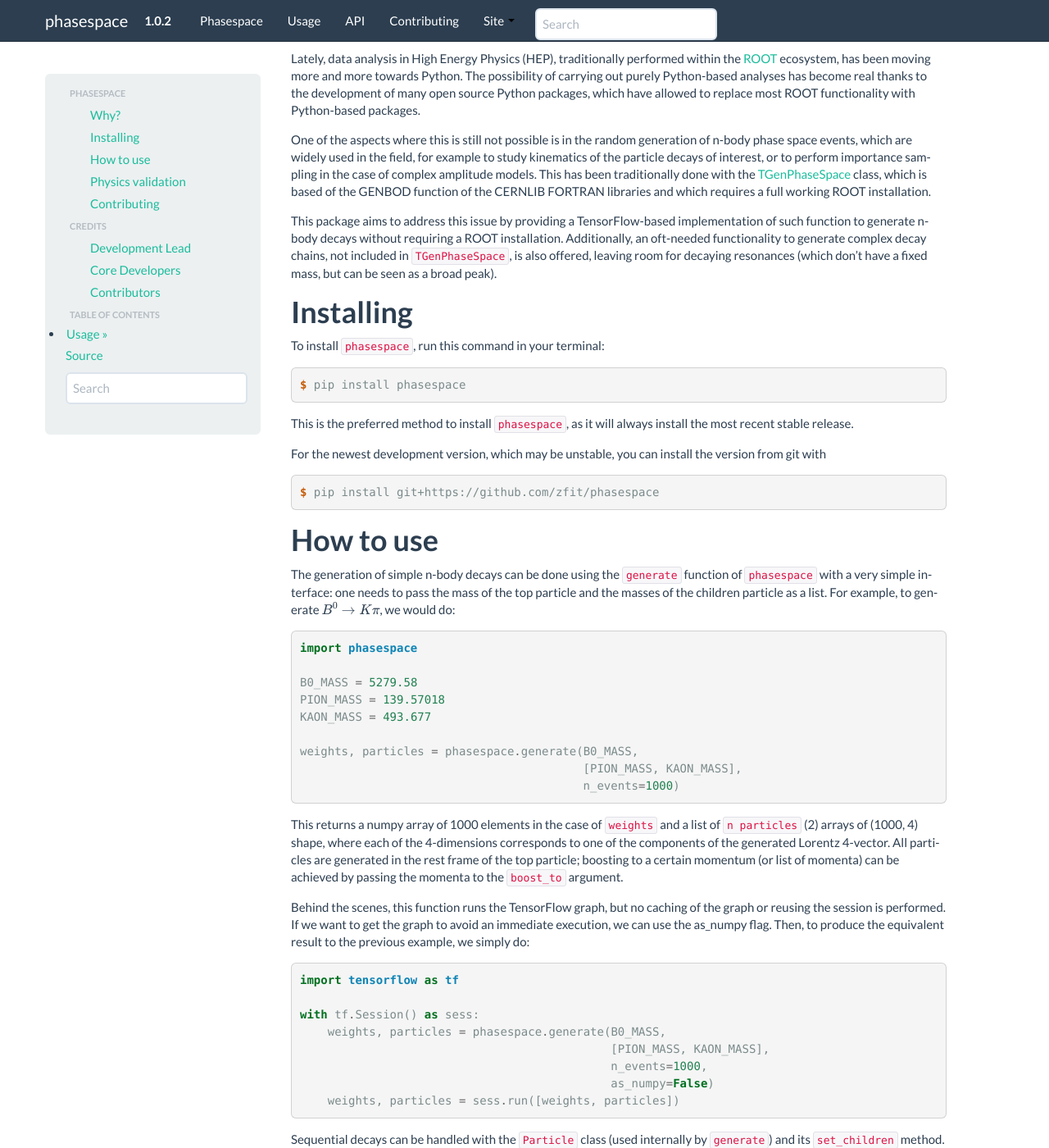
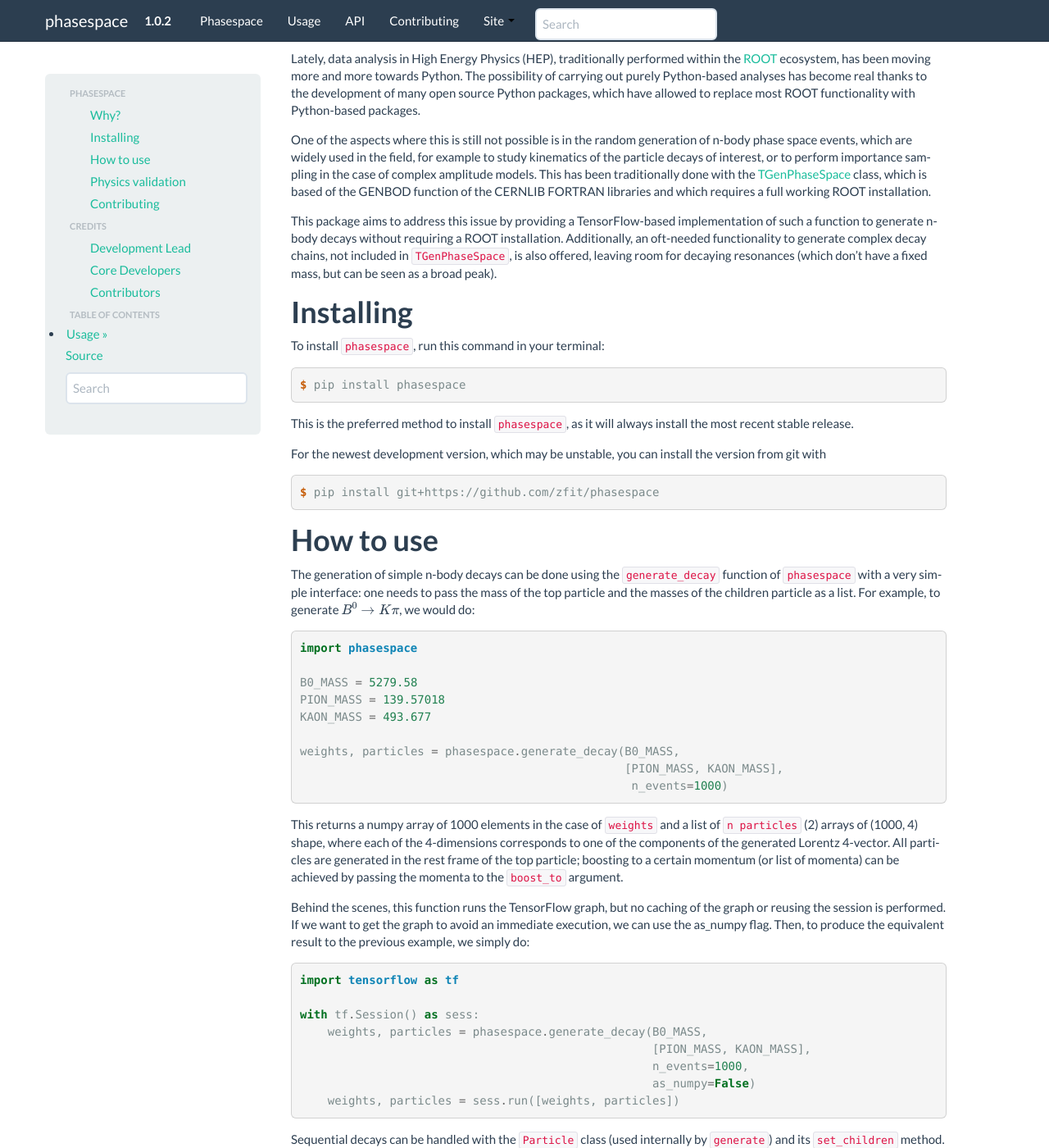
Before and after one commit to zfit/phasespace, a Sphinx documentation site: the page built from docs/index.rst, in a window 1280 px wide and 1400 px high, scrolled down 579 px. Shown: the whole window at 82% size. Built offline with Sphinx 7.4.7, drawn with Linux system fonts in a browser that asks for light colours.

Commit message:
Update docs phsp generate to generate_decay

```diff
--- a/README.rst
+++ b/README.rst
@@ -50,16 +50,23 @@ Free software: BSD-3-Clause.
 
 Why?
 ----
-Lately, data analysis in High Energy Physics (HEP), traditionally performed within the `ROOT`_ ecosystem, has been moving more and more towards Python.
-The possibility of carrying out purely Python-based analyses has become real thanks to the development of many open source Python packages,
+Lately, data analysis in High Energy Physics (HEP), traditionally performed within the `ROOT`_ ecosystem,
+has been moving more and more towards Python.
+The possibility of carrying out purely Python-based analyses has become real thanks to the
+development of many open source Python packages,
 which have allowed to replace most ROOT functionality with Python-based packages.
 
-One of the aspects where this is still not possible is in the random generation of `n`-body phase space events, which are widely used in the field, for example to study kinematics
+One of the aspects where this is still not possible is in the random generation of `n`-body phase space events,
+which are widely used in the field, for example to study kinematics
 of the particle decays of interest, or to perform importance sampling in the case of complex amplitude models.
-This has been traditionally done with the `TGenPhaseSpace`_ class, which is based of the GENBOD function of the CERNLIB FORTRAN libraries and which requires a full working ROOT installation.
+This has been traditionally done with the `TGenPhaseSpace`_ class, which is based of the GENBOD function of the
+CERNLIB FORTRAN libraries and which requires a full working ROOT installation.
 
-This package aims to address this issue by providing a TensorFlow-based implementation of such function to generate `n`-body decays without requiring a ROOT installation.
-Additionally, an oft-needed functionality to generate complex decay chains, not included in ``TGenPhaseSpace``, is also offered, leaving room for decaying resonances (which don't have a fixed mass, but can be seen as a broad peak).
+This package aims to address this issue by providing a TensorFlow-based implementation of such a function
+to generate `n`-body decays without requiring a ROOT installation.
+Additionally, an oft-needed functionality to generate complex decay chains, not included in ``TGenPhaseSpace``,
+is also offered, leaving room for decaying resonances (which don't have a fixed mass, but can be seen as a
+broad peak).
 
 .. _ROOT: https://root.cern.ch
 .. _TGenPhaseSpace: https://root.cern.ch/doc/master/classTGenPhaseSpace.html
@@ -85,7 +92,7 @@ For the newest development version, which may be unstable, you can install the v
 How to use
 ----------
 
-The generation of simple `n`-body decays can be done using the ``generate`` function of ``phasespace`` with a
+The generation of simple `n`-body decays can be done using the ``generate_decay`` function of ``phasespace`` with a
 very simple interface: one needs to pass the mass of the top particle and the masses of the children particle as
 a list. For example, to generate :math:`B^0\to K\pi`, we would do:
 
@@ -97,9 +104,9 @@ a list. For example, to generate :math:`B^0\to K\pi`, we would do:
    PION_MASS = 139.57018
    KAON_MASS = 493.677
 
-   weights, particles = phasespace.generate(B0_MASS,
-                                            [PION_MASS, KAON_MASS],
-                                            n_events=1000)
+   weights, particles = phasespace.generate_decay(B0_MASS,
+                                                  [PION_MASS, KAON_MASS],
+                                                   n_events=1000)
 
 This returns a numpy array of 1000 elements in the case of ``weights`` and a list of ``n particles`` (2) arrays of (1000, 4) shape,
 where each of the 4-dimensions corresponds to one of the components of the generated Lorentz 4-vector.
@@ -115,10 +122,10 @@ to the previous example, we simply do:
    import tensorflow as tf
 
    with tf.Session() as sess:
-       weights, particles = phasespace.generate(B0_MASS,
-                                                [PION_MASS, KAON_MASS],
-                                                n_events=1000,
-                                                as_numpy=False)
+       weights, particles = phasespace.generate_decay(B0_MASS,
+                                                      [PION_MASS, KAON_MASS],
+                                                      n_events=1000,
+                                                      as_numpy=False)
        weights, particles = sess.run([weights, particles])
 
 Sequential decays can be handled with the ``Particle`` class (used internally by ``generate``) and its ``set_children`` method.
@@ -205,8 +212,10 @@ Physics validation is performed continuously in the included tests (``tests/test
 This validation is performed at two levels:
 
 - In simple `n`-body decays, the results of ``phasespace`` are checked against ``TGenPhaseSpace``.
-- For sequential decays, the results of ``phasespace`` are checked against `RapidSim`_, a "fast Monte Carlo generator for simulation of heavy-quark hadron decays".
-  In the case of resonances, differences are expected because our tests don't include proper modelling of their mass shape, as it would require the introduction of
+- For sequential decays, the results of ``phasespace`` are checked against `RapidSim`_, a "fast Monte Carlo generator
+  for simulation of heavy-quark hadron decays".
+  In the case of resonances, differences are expected because our tests don't include proper modelling of their
+  mass shape, as it would require the introduction of
   further dependencies. However, the results of the comparison can be expected visually.
 
 The results of all physics validation performed by the ``tests_physics.py`` test are written in ``tests/plots``.
```
Also changed, not shown: docs/usage.rst (+4 -4 lines).
